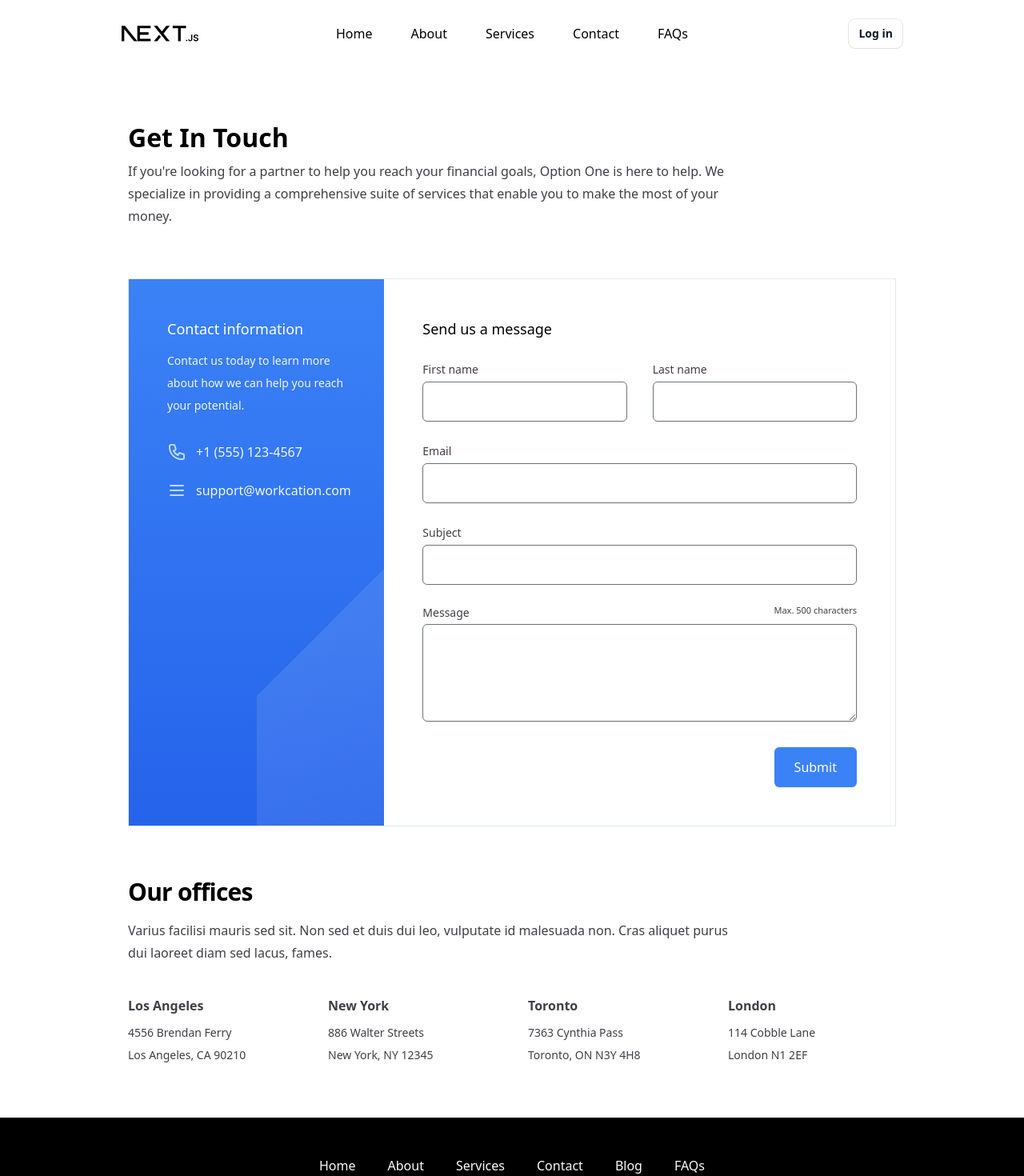
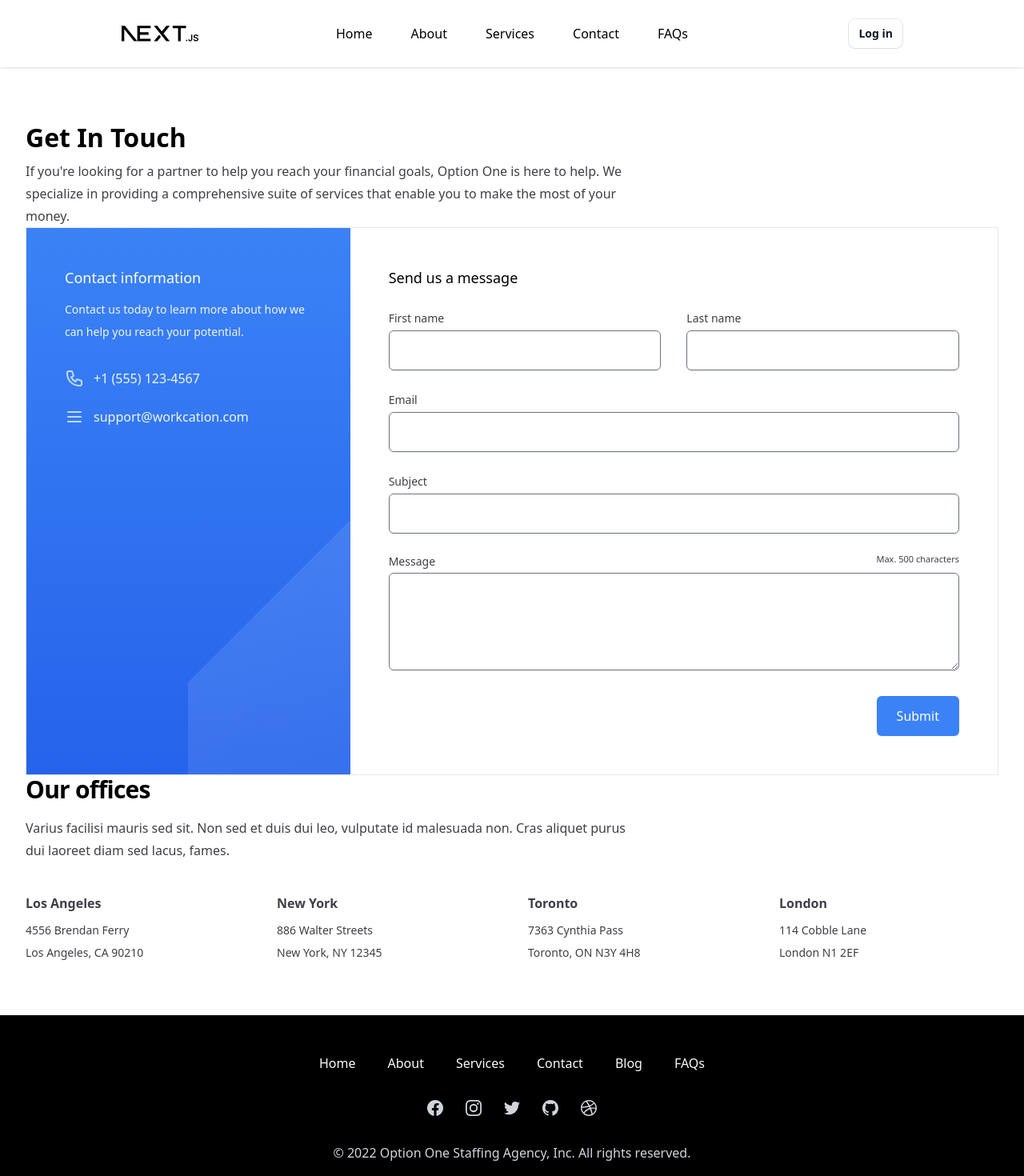
Before and after one commit to Justin-Bento/optionone-staffing-agency, a Next.js app: page /contact in a window 1280 px wide. Shown: the top 1470 px of the page at 80% size. Built offline with nearby package versions, Linux system fonts and the light colour scheme.

Commit message:
moved sections into their own function

```diff
--- a/pages/contact.tsx
+++ b/pages/contact.tsx
@@ -1,31 +1,21 @@
-import {  HiOutlineMenu, HiOutlinePhone, } from "react-icons/hi";
+import { HiOutlineMenu, HiOutlinePhone, } from "react-icons/hi";
 
-const offices = [
-  {
-    id: 1,
-    city: "Los Angeles",
-    address: ["4556 Brendan Ferry", "Los Angeles, CA 90210"],
-  },
-  {
-    id: 2,
-    city: "New York",
-    address: ["886 Walter Streets", "New York, NY 12345"],
-  },
-  {
-    id: 3,
-    city: "Toronto",
-    address: ["7363 Cynthia Pass", "Toronto, ON N3Y 4H8"],
-  },
-  { id: 4, city: "London", address: ["114 Cobble Lane", "London N1 2EF"] },
-];
-
-export default function Example() {
+export default function Contact() {
   return (
-    <div className="bg-white">
+    <div className="my-16 bg-white">
       <main className="overflow-hidden">
-        {/* Header */}
-        <div className="my-16 bg-warm-gray-50">
-          <div className="relative z-10 max-w-5xl pl-4 pr-8 mx-auto sm:px-6 lg:px-8">
+        <ContactHeader />
+        <ContactForm />
+        <ContactBusiness />
+      </main>
+    </div>
+  );
+}
+function ContactHeader() {
+  {/* Header */ }
+  return (
+    <div className="bg-warm-gray-50">
+      <div className="relative z-10 wrapper">
         <h1 className="type-headline-large">Get in touch</h1>
         <p className="max-w-3xl mt-1 type-body-large">
           If you&#39;re looking for a partner to help you reach your financial
@@ -35,12 +25,15 @@ export default function Example() {
         </p>
       </div>
     </div>
-
-        {/* Contact section */}
+  )
+}
+function ContactForm() {
+  {/* Header */ }
+  return (
     <section className="relative bg-white" aria-labelledby="contact-heading">
-          <div className="absolute w-full h-1/2 bg-warm-gray-50" aria-hidden="true" />
+      <div className="absolute h-1/2 bg-warm-gray-50" aria-hidden="true" />
       {/* Decorative dot pattern */}
-          <div className="max-w-5xl px-6 mx-auto lg:px-8">
+      <div className="wrapper">
         <div className="relative bg-white border">
           <h2 id="contact-heading" className="sr-only">Contact us</h2>
           <div className="grid grid-cols-1 lg:grid-cols-3">
@@ -196,7 +189,7 @@ export default function Example() {
                 </div>
                 <div className="sm:col-span-2">
                   <label htmlFor="subject" className="type-label-large">Subject</label>
-                      <input type="text" name="subject" id="subject" className="block w-full px-4 py-3 mt-1 border rounded-md shadow-sm border-warm-gray-300 text-warm-gray-900 focus:border-blue-500 focus:ring-blue-500"/>
+                  <input type="text" name="subject" id="subject" className="block w-full px-4 py-3 mt-1 border rounded-md shadow-sm border-warm-gray-300 text-warm-gray-900 focus:border-blue-500 focus:ring-blue-500" />
                 </div>
                 <div className="sm:col-span-2">
                   <div className="flex justify-between">
@@ -219,10 +212,31 @@ export default function Example() {
         </div>
       </div>
     </section>
+  )
+}
+function ContactBusiness() {
+  const offices = [
+    {
+      id: 1,
+      city: "Los Angeles",
+      address: ["4556 Brendan Ferry", "Los Angeles, CA 90210"],
+    },
+    {
+      id: 2,
+      city: "New York",
+      address: ["886 Walter Streets", "New York, NY 12345"],
+    },
+    {
+      id: 3,
+      city: "Toronto",
+      address: ["7363 Cynthia Pass", "Toronto, ON N3Y 4H8"],
+    },
+    { id: 4, city: "London", address: ["114 Cobble Lane", "London N1 2EF"] },
+  ];
 
-        {/* Contact grid */}
+  return (
     <section aria-labelledby="offices-heading">
-          <div className="max-w-5xl px-6 py-16 mx-auto lg:px-8">
+      <div className="wrapper">
         <h2
           id="offices-heading"
           className="text-3xl font-bold tracking-tight text-warm-gray-900"
@@ -250,7 +264,5 @@ export default function Example() {
         </div>
       </div>
     </section>
-      </main>
-    </div>
-  );
+  )
 }
```
Lines whose indentation alone changed are shown as unchanged.
